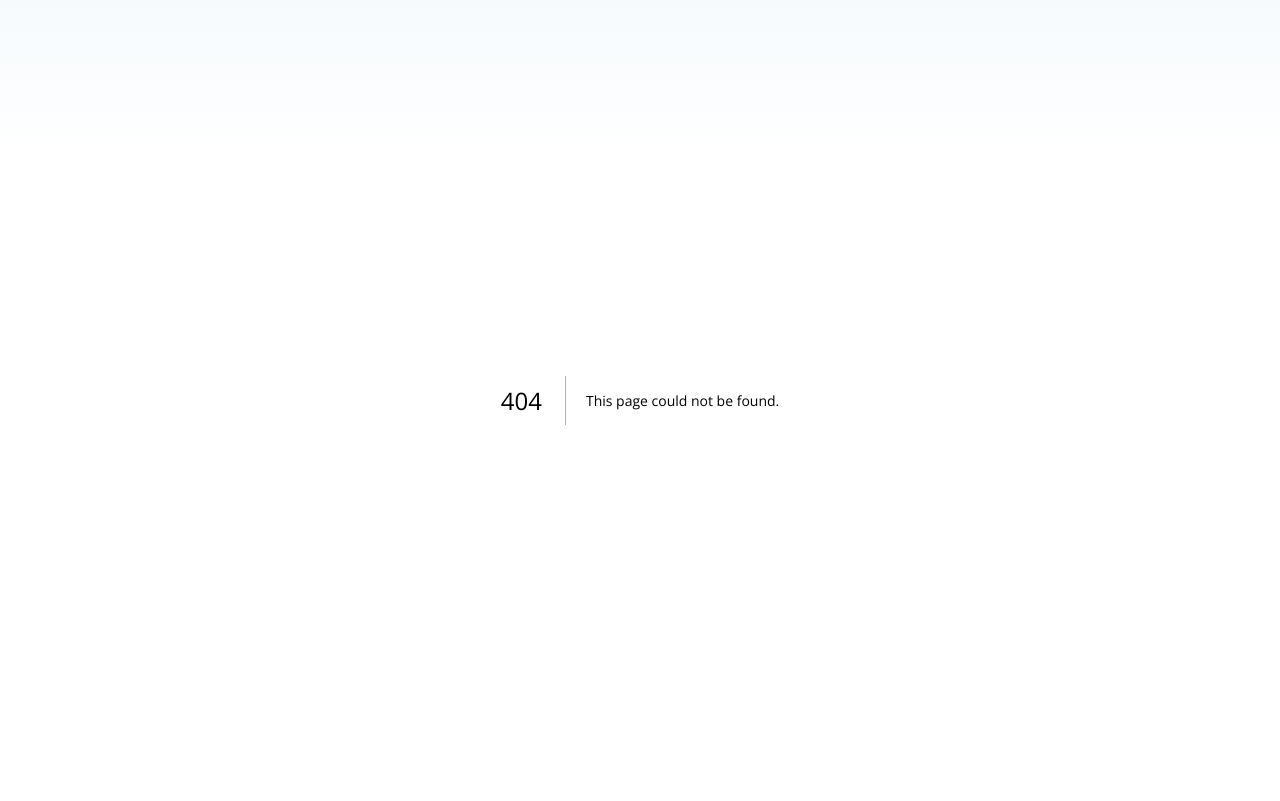
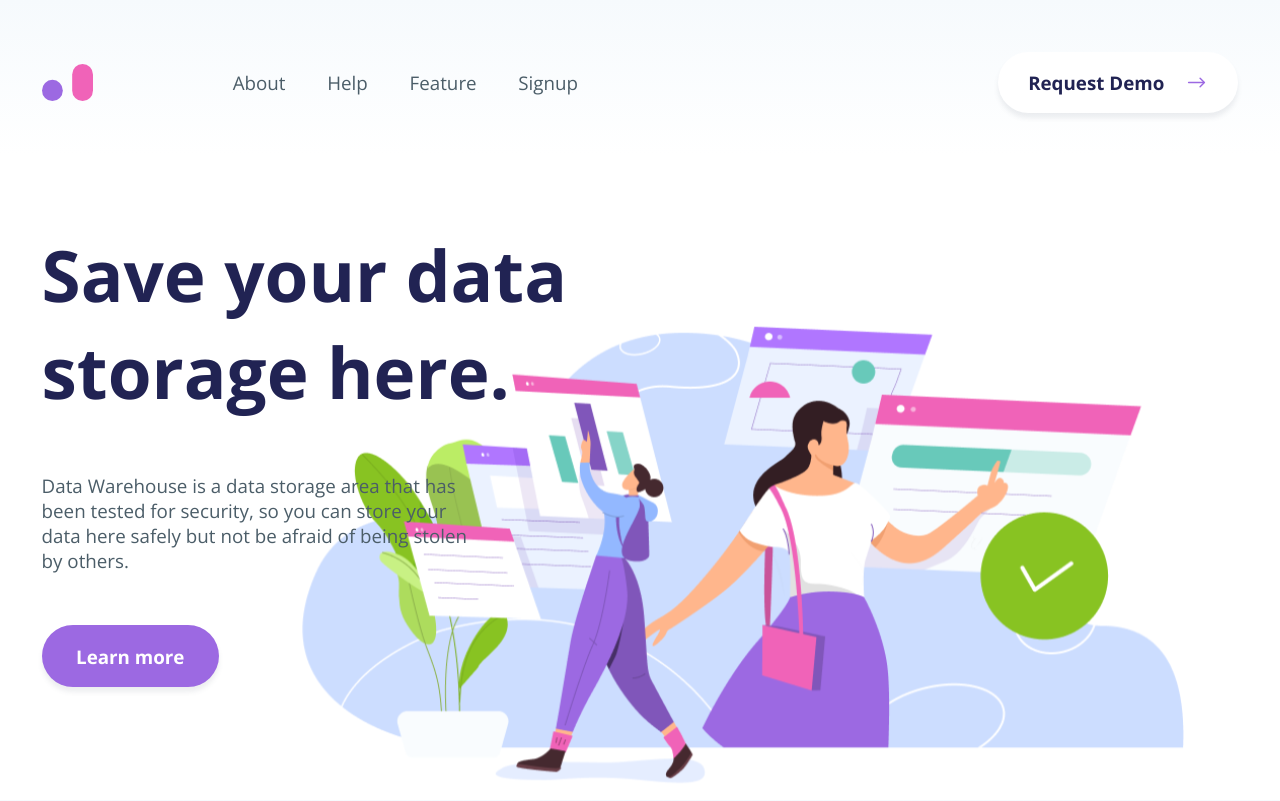
Before and after one commit to Matheus0liveira/Landing-page, a Next.js app: page /landingpage in a window 1280 px wide. Before the commit this address had no page. Built offline with nearby package versions, Linux system fonts and the light colour scheme.

Commit message:
feat: create main component the page

```diff
--- a/src/components/Header/index.tsx
+++ b/src/components/Header/index.tsx
@@ -39,6 +39,7 @@ const Header = () => (
           </ul>
         </NavBar>
         <div></div>
+        <div></div>
         <div>
           <Button>
             Request Demo <BsArrowRight size={23} color="#9C69E2" />
--- a/src/components/Header/styled.ts
+++ b/src/components/Header/styled.ts
@@ -2,17 +2,16 @@ import styled from 'styled-components';
 
 export const Container = styled.div`
   width: 100%;
-  max-width: 1120px;
+  max-width: 1248px;
   padding: 0 2%;
   margin: 0 auto;
 `;
 export const StyledHeader = styled.header`
-  height: 6rem;
   display: flex;
   align-items: center;
   justify-content: center;
 
-  margin-top: 5rem;
+  padding-top: 5rem;
 
   img {
     width: 4.9rem;
@@ -52,7 +51,7 @@ export const Button = styled.button`
   gap: 2rem;
 
   cursor: pointer;
-  transition: box-shadow, transform 0.2s ease;
+  transition: 0.2s ease;
 
   &:hover {
     box-shadow: 0px 10px 10px rgba(75, 93, 104, 0.1);
--- /dev/null
+++ b/src/pages/landingpage/index.tsx
@@ -0,0 +1,24 @@
+import Header from '../../components/Header';
+
+import { Section, Container, ContentWrapper, Text, Button } from './styles';
+
+export default function Home() {
+  return (
+    <>
+      <Header />
+      <Section img="/background.svg">
+        <Container>
+          <ContentWrapper>
+            <Text typeText="title">Save your data storage here.</Text>
+            <Text typeText="description">
+              Data Warehouse is a data storage area that has been tested for
+              security, so you can store your data here safely but not be afraid
+              of being stolen by others.
+            </Text>
+            <Button>Learn more</Button>
+          </ContentWrapper>
+        </Container>
+      </Section>
+    </>
+  );
+}
--- /dev/null
+++ b/src/pages/landingpage/styles.ts
@@ -0,0 +1,77 @@
+import styled, { css } from 'styled-components';
+
+interface PropsSection {
+  img: string;
+}
+interface PropsText {
+  typeText: 'title' | 'description';
+}
+
+export const Section = styled.section<PropsSection>`
+  display: flex;
+  align-items: center;
+  justify-content: center;
+  background-image: url(${(props) => props.img});
+  background-repeat: no-repeat;
+  background-size: 86rem 46rem;
+  background-position: bottom right 25%;
+
+  height: 66rem;
+`;
+
+export const Container = styled.div`
+  width: 100%;
+  max-width: 1248px;
+  padding: 0 2%;
+  margin: 0 auto;
+`;
+
+export const ContentWrapper = styled.main`
+  width: 45%;
+
+  display: flex;
+  align-items: flex-start;
+  justify-content: flex-start;
+  flex-direction: column;
+  gap: 5rem;
+`;
+
+export const Text = styled.h1<PropsText>`
+  ${(props) =>
+    props.typeText === 'title' &&
+    css`
+      font-size: 6.8rem;
+      color: #212353;
+    `}
+
+  ${(props) =>
+    props.typeText === 'description' &&
+    css`
+      font-size: 1.8rem;
+      font-weight: normal;
+      color: #4b5d68;
+      width: 80%;
+    `}
+`;
+
+export const Button = styled.button`
+  background: #9c69e2;
+  color: #fff;
+  border: 0;
+  border-radius: 5rem;
+
+  width: 17rem;
+  height: 6rem;
+
+  font-weight: bold;
+
+  cursor: pointer;
+  transition: 0.2s ease;
+
+  box-shadow: 0px 5px 5px rgba(75, 93, 104, 0.1);
+
+  &:hover {
+    box-shadow: 0px 10px 10px rgba(75, 93, 104, 0.1);
+    transform: scale(1.02);
+  }
+`;
--- a/src/styles/Global.ts
+++ b/src/styles/Global.ts
@@ -18,7 +18,7 @@ const GlobalStyle = createGlobalStyle`
   body,
   html{
     background: linear-gradient(180deg, #F6FAFD 0%, #FFFFFF 19.4%);
-    width: 100vw;
+    width: 100%;
     height: 100vh;
   }
   a{
```
Also changed, not shown: src/pages/index.tsx (deleted, +0 -10 lines), public/background.svg (added).
